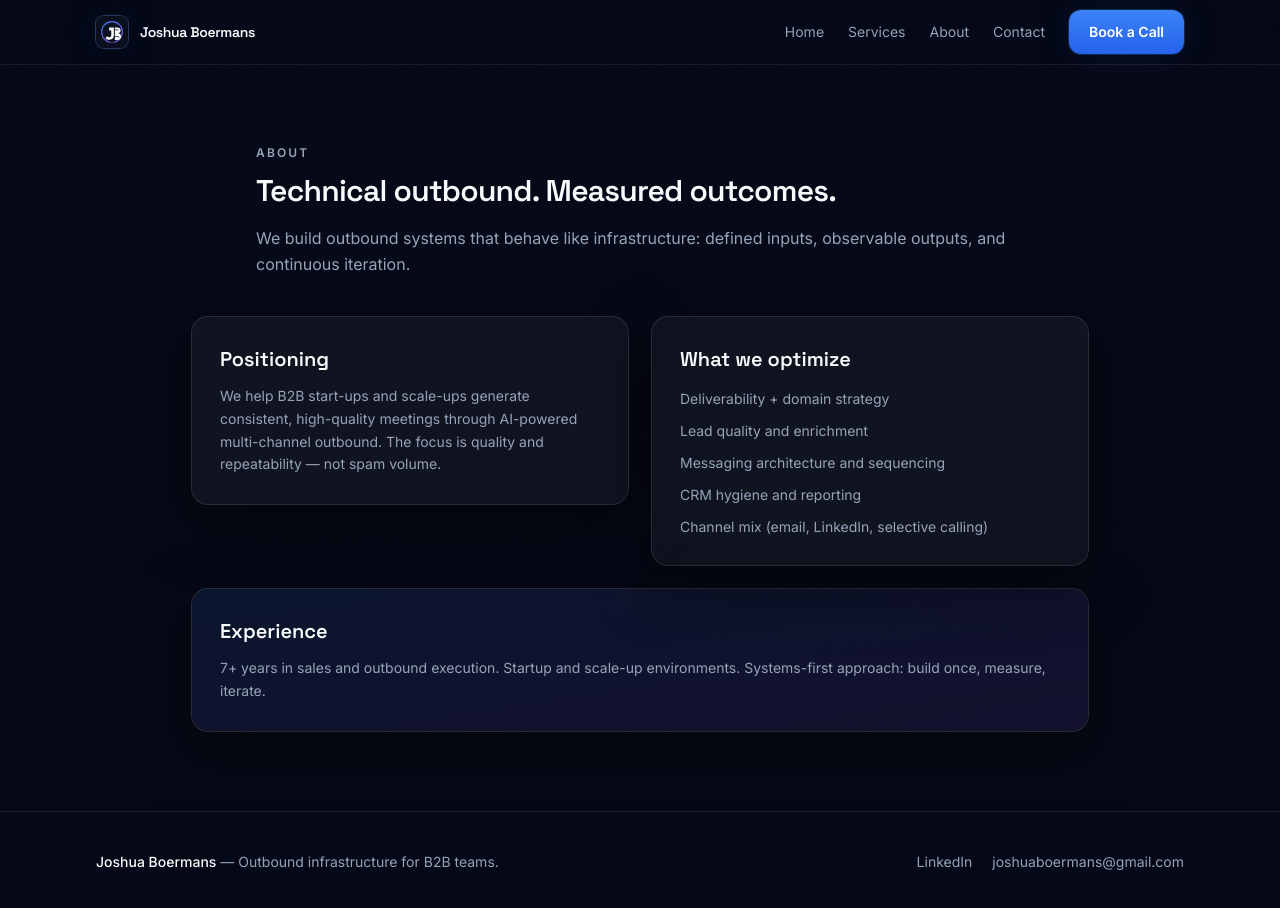
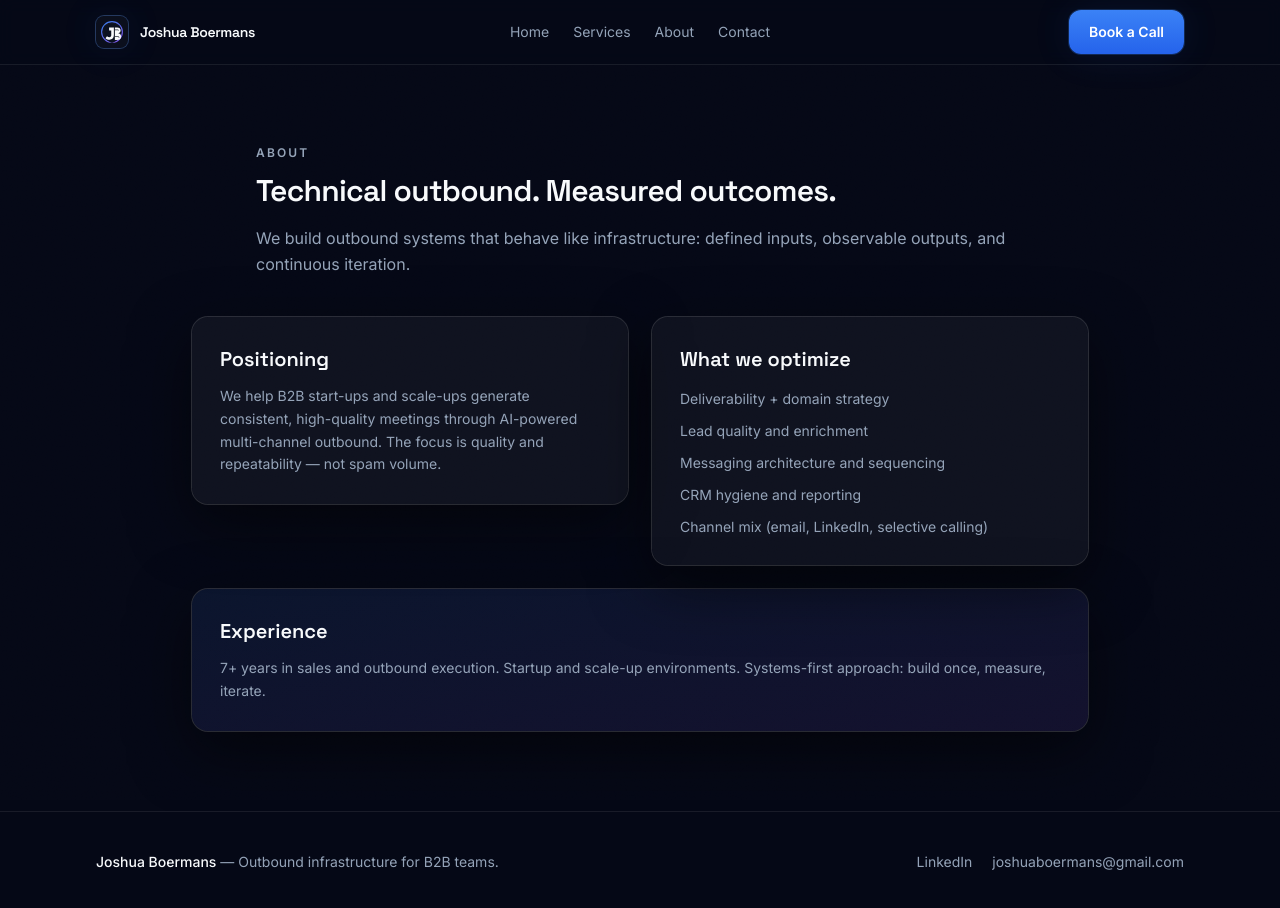
Before and after one commit to JoJoBoermans/personalwebsite, a Next.js app: page /about in a window 1280 px wide. Shown: the top 908 px of the page. Built offline with nearby package versions, Linux system fonts and the light colour scheme.

Commit message:
Center desktop navigation links

```diff
--- a/src/components/Nav.tsx
+++ b/src/components/Nav.tsx
@@ -18,7 +18,7 @@ export function Nav() {
 
   return (
     <header className="sticky top-0 z-50 border-b border-border bg-bg-900/70 backdrop-blur supports-[backdrop-filter]:bg-bg-900/50">
-      <Container className="flex h-16 items-center justify-between">
+      <Container className="relative flex h-16 items-center justify-between">
         <Link href="/" className="flex items-center gap-3">
           <div className="relative h-8 w-8 overflow-hidden rounded-lg bg-white/[0.03] ring-1 ring-border shadow-glow">
             {/* eslint-disable-next-line @next/next/no-img-element */}
@@ -32,7 +32,8 @@ export function Nav() {
           </div>
           <span className="font-display text-sm font-semibold tracking-tight">Joshua Boermans</span>
         </Link>
-        <nav className="hidden items-center gap-6 md:flex">
+        {/* Desktop nav centered */}
+        <nav className="hidden md:flex md:absolute md:left-1/2 md:-translate-x-1/2 items-center gap-6">
           {nav.map((item) => (
             <Link
               key={item.href}
@@ -42,8 +43,12 @@ export function Nav() {
               {item.label}
             </Link>
           ))}
+        </nav>
+
+        {/* Desktop CTA on right */}
+        <div className="hidden md:flex items-center">
           <Button href="/book">Book a Call</Button>
-        </nav>
+        </div>
 
         <div className="flex items-center gap-3 md:hidden">
           <MobileNav items={nav} onBook={() => (window.location.href = '/book')} />
```
